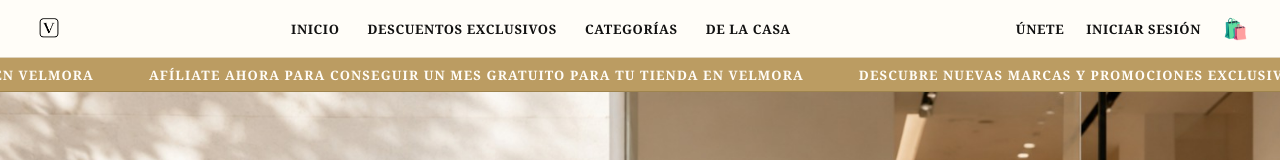
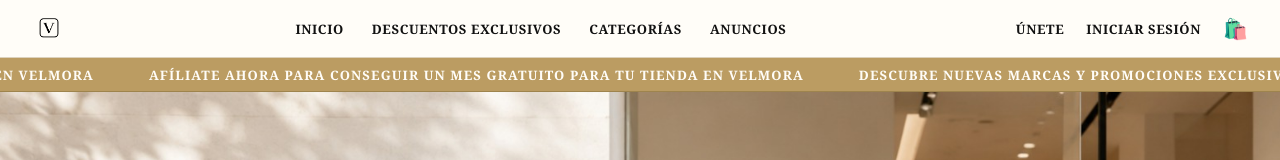
Before and after one commit to jrromeroberto-commits/VelmoraWeb, a React (Vite) app: page / in a window 1280 px wide. Shown: the top 160 px of the page. Built offline with nearby package versions, Linux system fonts and the light colour scheme.

Commit message:
Anuncios Header

```diff
--- a/src/componentes/Header.jsx
+++ b/src/componentes/Header.jsx
@@ -19,7 +19,7 @@ function Header() {
         <Link to="/" onClick={closeMenu}>Inicio</Link>
         <a href="#descuentos" onClick={closeMenu}>Descuentos exclusivos</a>
         <a href="#categorias" onClick={closeMenu}>Categorías</a>
-        <a href="#casa" onClick={closeMenu}>De la casa</a>
+        <a href="#anuncios" onClick={closeMenu}>Anuncios</a>
         <Link to="/registro" onClick={closeMenu} className="mobile-only">
           Únete
         </Link>
```
